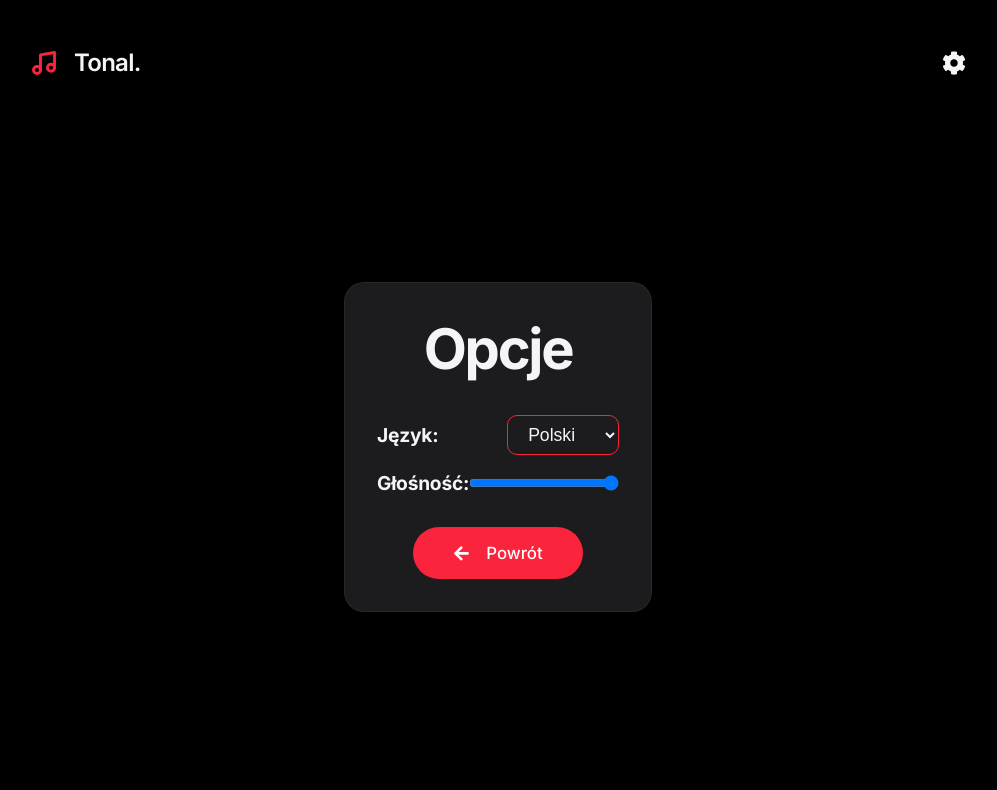
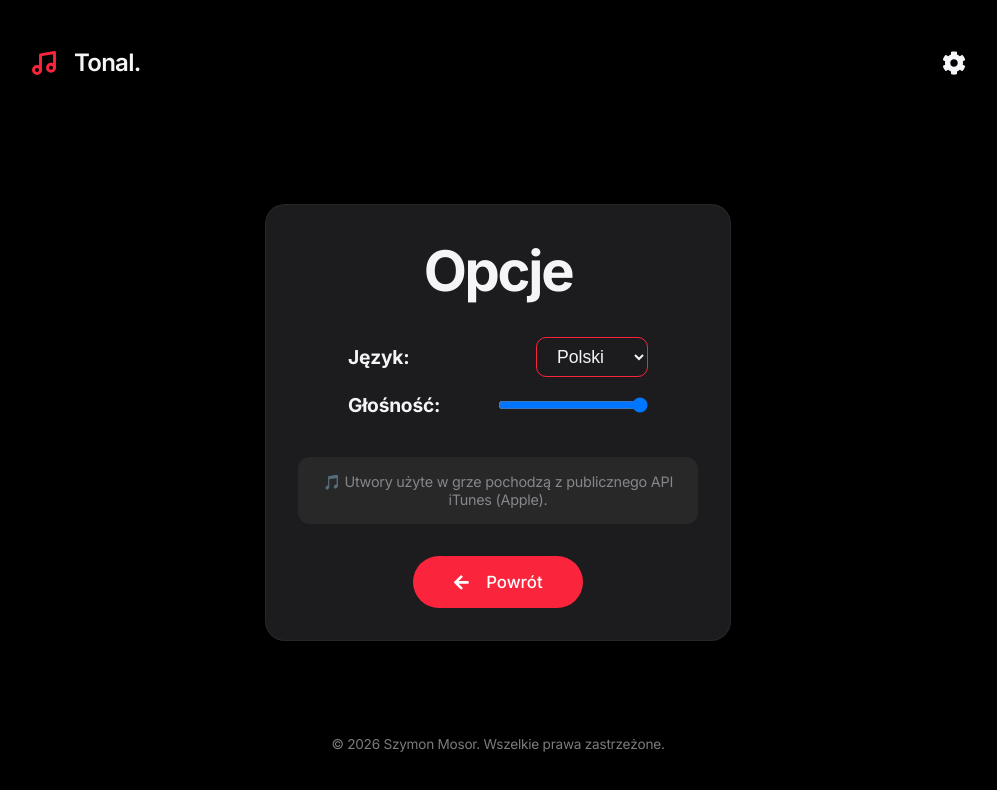
Before and after one commit to wawrzaszek/MusicQuiz, a React (Vite) app: page / in a window 1280 px wide. Both pictures are taken after a click on the button 1096 px from the left and 62 px from the top of the page. Shown: the top 790 px of the page, without its empty margins (142-1139 px from the left). Built offline with nearby package versions, Linux system fonts and the light colour scheme.

Commit message:
Dodano półprzezroczystą stopkę z prawami autorskimi oraz informację o źródle utworów w ustawieniach

```diff
--- a/src/App.jsx
+++ b/src/App.jsx
@@ -30,7 +30,9 @@ const t = {
     optionsTitle: 'Opcje',
     language: 'Język',
     volume: 'Głośność',
-    back: 'Powrót'
+    back: 'Powrót',
+    musicSource: 'Utwory użyte w grze pochodzą z publicznego API iTunes (Apple).',
+    footerText: '© 2026 Szymon Mosor. Wszelkie prawa zastrzeżone.'
   },
   en: {
     menuTitle: 'Select a Category',
@@ -49,7 +51,9 @@ const t = {
     optionsTitle: 'Options',
     language: 'Language',
     volume: 'Volume',
-    back: 'Back'
+    back: 'Back',
+    musicSource: 'Songs used in the game are provided by the public iTunes API (Apple).',
+    footerText: '© 2026 Szymon Mosor. All rights reserved.'
   }
 };
 
@@ -235,6 +239,10 @@ function App() {
                   style={{width: '150px'}}
                 />
               </div>
+
+              <div style={{marginTop: '1.5rem', padding: '1rem', background: 'rgba(255,255,255,0.05)', borderRadius: '12px', fontSize: '0.9rem', color: 'var(--text-secondary)', maxWidth: '400px', textAlign: 'center'}}>
+                🎵 {t[language].musicSource}
+              </div>
             </div>
 
             <button className="btn btn-primary" onClick={() => setGameState(GAME_STATES.MENU)}>
@@ -362,6 +370,10 @@ function App() {
           </div>
         )}
       </main>
+
+      <footer style={{marginTop: 'auto', paddingTop: '2rem', textAlign: 'center', opacity: 0.5, fontSize: '0.85rem'}}>
+        {t[language].footerText}
+      </footer>
     </div>
   );
 }
```
